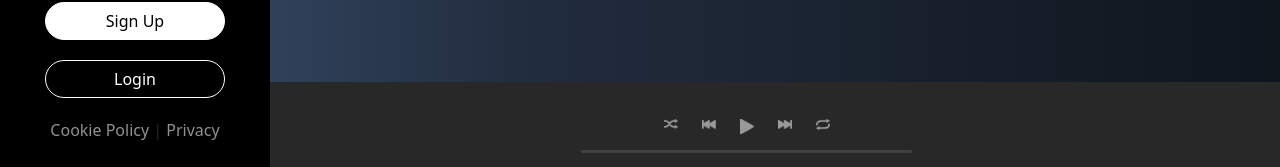
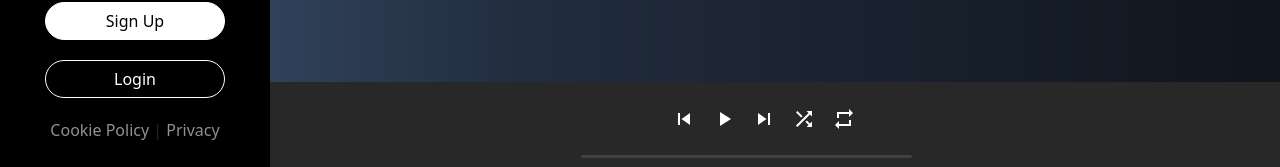
Before and after one commit to SamueleCastaldo01/progetto-settimana-11, a React (Create React App) app: page / in a window 1280 px wide. Shown: the part 630-797 px from the top of the page. Built offline with nearby package versions, Linux system fonts and the light colour scheme; no server answers.

Commit message:
commit player

```diff
--- a/package.json
+++ b/package.json
@@ -3,6 +3,11 @@
   "version": "0.1.0",
   "private": true,
   "dependencies": {
+    "@emotion/react": "^11.13.3",
+    "@emotion/styled": "^11.13.0",
+    "@mui/icons-material": "^6.0.2",
+    "@mui/material": "^6.0.2",
+    "@mui/styled-engine-sc": "^6.0.2",
     "@reduxjs/toolkit": "^2.2.7",
     "@testing-library/jest-dom": "^5.17.0",
     "@testing-library/react": "^13.4.0",
@@ -15,6 +20,7 @@
     "react-redux": "^9.1.2",
     "react-router-dom": "^6.26.1",
     "react-scripts": "5.0.1",
+    "styled-components": "^6.1.13",
     "web-vitals": "^2.1.4"
   },
   "scripts": {
--- a/src/App.css
+++ b/src/App.css
@@ -156,10 +156,6 @@ ul {
   filter: brightness(60%);
 }
 
-.playerControls a:hover {
-  filter: brightness(80%);
-  color: #282828 !important;
-}
 
 .progress {
   color: white;
--- a/src/components/AlbumCard.js
+++ b/src/components/AlbumCard.js
@@ -1,6 +1,6 @@
-const AlbumCard = ({singleSong}) => {
+const AlbumCard = ({ singleSong, onClick }) => {
     return (
-      <div className="col text-center" key={singleSong.id}>
+      <div className="col text-center" key={singleSong.id} onClick={() => onClick(singleSong)}>
         <img className="img-fluid" src={singleSong.album.cover_medium} alt="track" />
         <p>
           Track: "{singleSong.title}"<br />
@@ -9,4 +9,5 @@ const AlbumCard = ({singleSong}) => {
       </div>
     );
   };
+
   export default AlbumCard;
--- a/src/components/Player.js
+++ b/src/components/Player.js
@@ -1,7 +1,72 @@
-export function Player() {
+import React, { useState, useEffect } from 'react';
+import PlayArrowIcon from '@mui/icons-material/PlayArrow';
+import PauseIcon from '@mui/icons-material/Pause';
+import SkipPreviousIcon from '@mui/icons-material/SkipPrevious';
+import SkipNextIcon from '@mui/icons-material/SkipNext';
+import ShuffleIcon from '@mui/icons-material/Shuffle';
+import RepeatIcon from '@mui/icons-material/Repeat';
+import { IconButton } from '@mui/material';
 
-    return(
-        <>
-        </>
-    )
+// Componente Player
+export function Player({ currentTrack, isPlaying, onPlayPause, onNext, onPrevious }) {
+  const [audio, setAudio] = useState(null);
+
+  useEffect(() => {
+    if (currentTrack) {
+      // Pulisce l'audio precedente se c'è
+      if (audio) {
+        audio.pause();
+        audio.currentTime = 0;
+      }
+
+      // Crea un nuovo elemento audio
+      const newAudio = new Audio(currentTrack.preview);
+      setAudio(newAudio);
+    }
+  }, [currentTrack]);
+
+  useEffect(() => {
+    if (audio) {
+      if (isPlaying) {
+        audio.play().catch(err => console.error('Error playing audio:', err));
+      } else {
+        audio.pause();
+      }
+    }
+  }, [isPlaying, audio]);
+
+  const iconStyle = { color: '#FFFFFF' };
+
+  return (
+    <div className="container-fluid fixed-bottom bg-container pt-1">
+      <div className="row h-100">
+        <div className="col-lg-10 offset-lg-2">
+          <div className="row h-100 flex-column justify-content-center align-items-center">
+            <div className="col-6 col-md-4 playerControls">
+              <div className="d-flex">
+                <IconButton onClick={(e) => { e.preventDefault(); onPrevious(); }}>
+                  <SkipPreviousIcon sx={iconStyle} />
+                </IconButton>
+                <IconButton onClick={(e) => { e.preventDefault(); onPlayPause(); }}>
+                  {isPlaying ? <PauseIcon sx={iconStyle} /> : <PlayArrowIcon sx={iconStyle} />}
+                </IconButton>
+                <IconButton onClick={(e) => { e.preventDefault(); onNext(); }}>
+                  <SkipNextIcon sx={iconStyle} />
+                </IconButton>
+                <IconButton>
+                  <ShuffleIcon sx={iconStyle} />
+                </IconButton>
+                <IconButton>
+                  <RepeatIcon sx={iconStyle} />
+                </IconButton>
+              </div>
+              <div className="progress mt-3">
+                <div role="progressbar"></div>
+              </div>
+            </div>
+          </div>
+        </div>
+      </div>
+    </div>
+  );
 }
--- a/src/pages/HomePage.js
+++ b/src/pages/HomePage.js
@@ -1,8 +1,8 @@
 import React, { useEffect, useState } from 'react';
 import { SideBar } from '../components/SideBar';
 import AlbumCard from '../components/AlbumCard';
+import { Player } from '../components/Player'; // Importa il componente Player
 
-// Funzione per recuperare i dati musicali
 const fetchMusic = async (artistName, setMusicSection) => {
   try {
     const response = await fetch(`https://striveschool-api.herokuapp.com/api/deezer/search?q=${artistName}`);
@@ -17,11 +17,12 @@ const fetchMusic = async (artistName, setMusicSection) => {
   }
 };
 
-// Componente principale della HomePage
 export function HomePage() {
   const [rockMusic, setRockMusic] = useState([]);
   const [popMusic, setPopMusic] = useState([]);
   const [hipHopMusic, setHipHopMusic] = useState([]);
+  const [currentTrack, setCurrentTrack] = useState(null);
+  const [isPlaying, setIsPlaying] = useState(false);
 
   useEffect(() => {
     fetchMusic('queen', setRockMusic);
@@ -29,14 +30,28 @@ export function HomePage() {
     fetchMusic('eminem', setHipHopMusic);
   }, []);
 
+  const handlePlayPause = () => {
+    setIsPlaying(!isPlaying);
+  };
+
+  const handleNext = () => {
+    // Logica per cambiare alla canzone successiva
+  };
+
+  const handlePrevious = () => {
+    // Logica per cambiare alla canzone precedente
+  };
+
+  const handleTrackSelect = (track) => {
+    setCurrentTrack(track);
+    setIsPlaying(true); // Avvia la riproduzione quando viene selezionata una canzone
+  };
+
   return (
     <>
       <div className="container-fluid">
         <div className="row">
-          {/* SIDEBAR */}
           <SideBar />
-          {/* FINE SIDEBAR */}
-          {/* SEZIONE PRINCIPALE */}
           <main className="col-12 col-md-9 offset-md-3 mainPage">
             <div className="row">
               <div className="col-9 col-lg-11 mainLinks d-none d-md-flex">
@@ -53,7 +68,7 @@ export function HomePage() {
                   <h2>Rock Classics</h2>
                   <div className="row row-cols-1 row-cols-sm-2 row-cols-lg-3 row-cols-xl-4 imgLinks py-3" id="rockSection">
                     {rockMusic.map(song => (
-                      <AlbumCard key={song.id} singleSong={song} />
+                      <AlbumCard key={song.id} singleSong={song} onClick={() => handleTrackSelect(song)} />
                     ))}
                   </div>
                 </div>
@@ -65,7 +80,7 @@ export function HomePage() {
                   <h2>Pop Culture</h2>
                   <div className="row row-cols-1 row-cols-sm-2 row-cols-lg-3 row-cols-xl-4 imgLinks py-3" id="popSection">
                     {popMusic.map(song => (
-                      <AlbumCard key={song.id} singleSong={song} />
+                      <AlbumCard key={song.id} singleSong={song} onClick={() => handleTrackSelect(song)} />
                     ))}
                   </div>
                 </div>
@@ -77,7 +92,7 @@ export function HomePage() {
                   <h2>#HipHop</h2>
                   <div className="row row-cols-1 row-cols-sm-2 row-cols-lg-3 row-cols-xl-4 imgLinks py-3" id="hipHopSection">
                     {hipHopMusic.map(song => (
-                      <AlbumCard key={song.id} singleSong={song} />
+                      <AlbumCard key={song.id} singleSong={song} onClick={() => handleTrackSelect(song)} />
                     ))}
                   </div>
                 </div>
@@ -86,38 +101,13 @@ export function HomePage() {
           </main>
         </div>
       </div>
-      {/* PLAYER */}
-      <div className="container-fluid fixed-bottom bg-container pt-1">
-        <div className="row h-100">
-          <div className="col-lg-10 offset-lg-2">
-            <div className="row h-100 flex-column justify-content-center align-items-center">
-              <div className="col-6 col-md-4 playerControls">
-                <div className="d-flex">
-                  <a href="#">
-                    <img src="assets/playerbuttons/shuffle.png" alt="shuffle" />
-                  </a>
-                  <a href="#">
-                    <img src="assets/playerbuttons/prev.png" alt="prev" />
-                  </a>
-                  <a href="#">
-                    <img src="assets/playerbuttons/play.png" alt="play" />
-                  </a>
-                  <a href="#">
-                    <img src="assets/playerbuttons/next.png" alt="next" />
-                  </a>
-                  <a href="#">
-                    <img src="assets/playerbuttons/repeat.png" alt="repeat" />
-                  </a>
-                </div>
-                <div className="progress mt-3">
-                  <div role="progressbar"></div>
-                </div>
-              </div>
-            </div>
-          </div>
-        </div>
-      </div>
-      {/* FINE PLAYER */}
+      <Player
+        currentTrack={currentTrack}
+        isPlaying={isPlaying}
+        onPlayPause={handlePlayPause}
+        onNext={handleNext}
+        onPrevious={handlePrevious}
+      />
     </>
   );
 }
```
Also changed, not shown: 1 other file (tests, documents, lock files or other folders).
